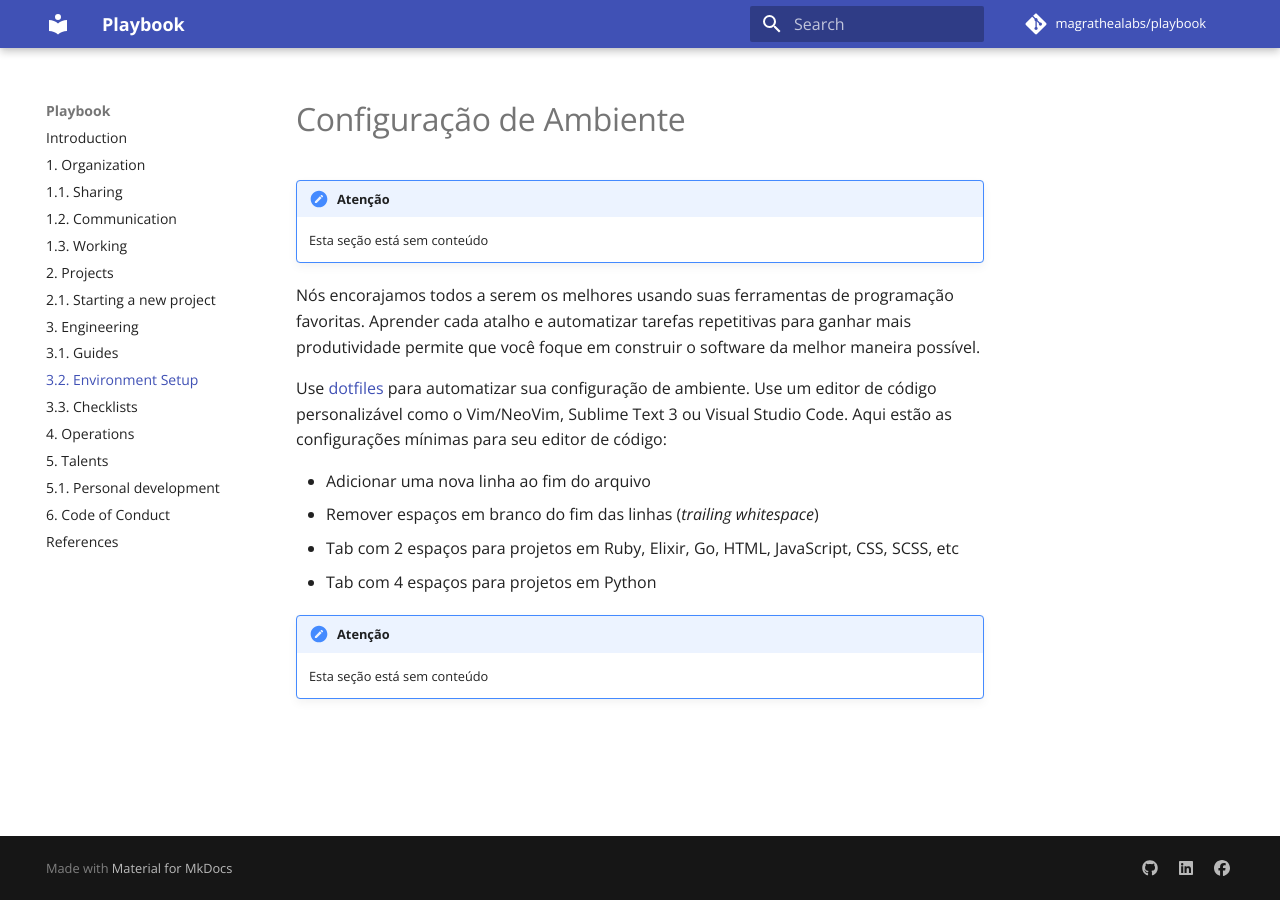
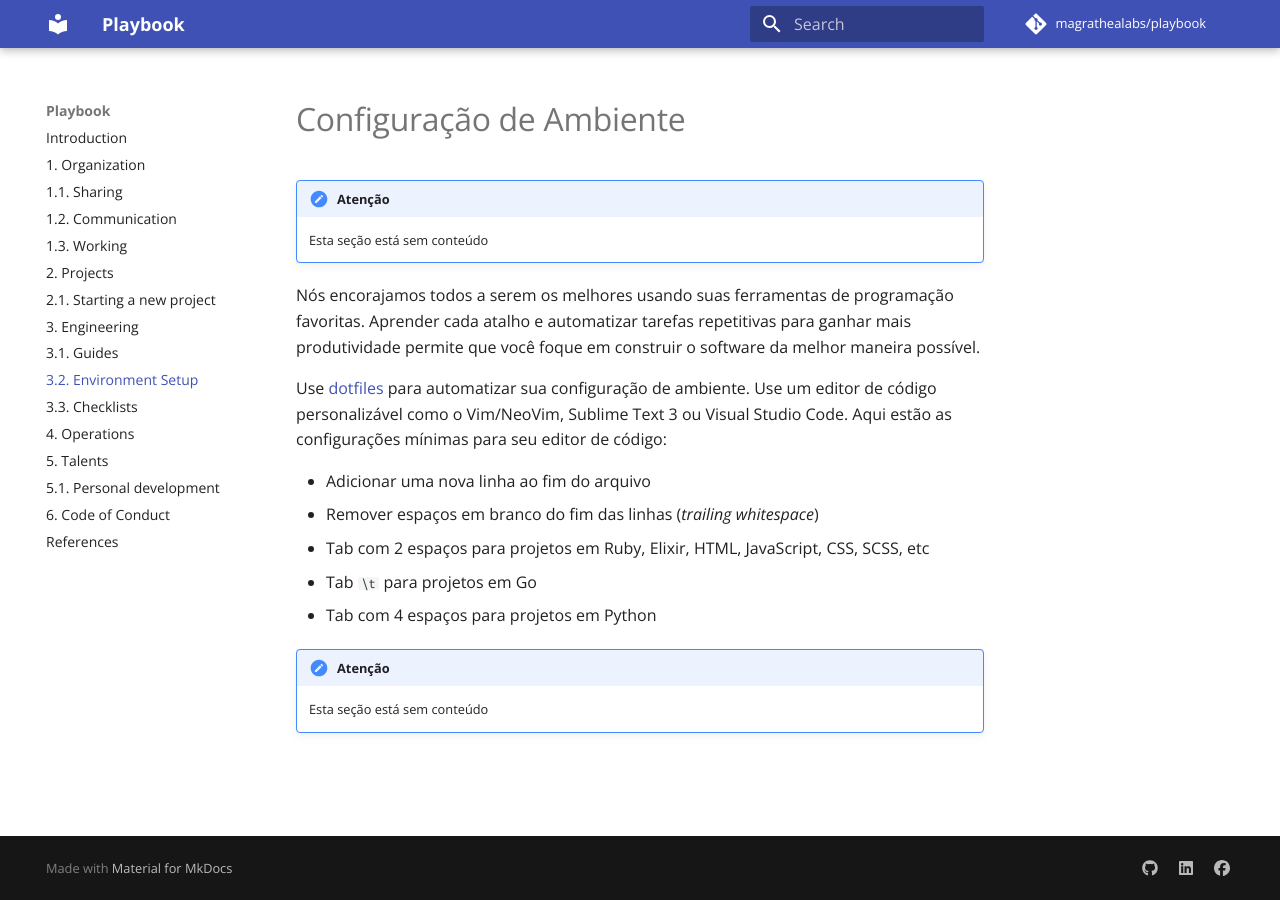
Before and after one commit to magrathealabs/playbook, an MkDocs documentation site: the page built from docs/3.2-environment.md, in a window 1280 px wide. Built offline with MkDocs 1.6.1 and Material for MkDocs 9.7.7, drawn with Linux system fonts in a browser that asks for light colours; comment, search, counter and statistics services are not loaded.

Commit message:
Update docs/3.2-environment.md
Co-Authored-By: izn <moretty@gmail.com>

```diff
--- a/docs/3.2-environment.md
+++ b/docs/3.2-environment.md
@@ -9,7 +9,8 @@ Use [dotfiles](https://dotfiles.github.io) para automatizar sua configuração d
 
 * Adicionar uma nova linha ao fim do arquivo
 * Remover espaços em branco do fim das linhas (*trailing whitespace*)
-* Tab com 2 espaços para projetos em Ruby, Elixir, Go, HTML, JavaScript, CSS, SCSS, etc
+* Tab com 2 espaços para projetos em Ruby, Elixir, HTML, JavaScript, CSS, SCSS, etc
+* Tab `\t` para projetos em Go
 * Tab com 4 espaços para projetos em Python
 
 !!! Atenção
```
